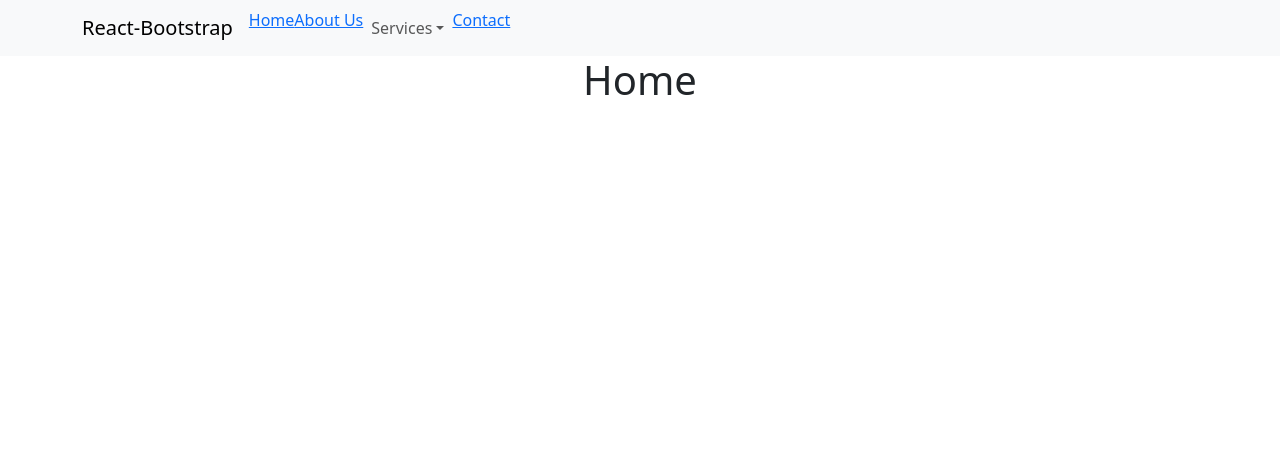
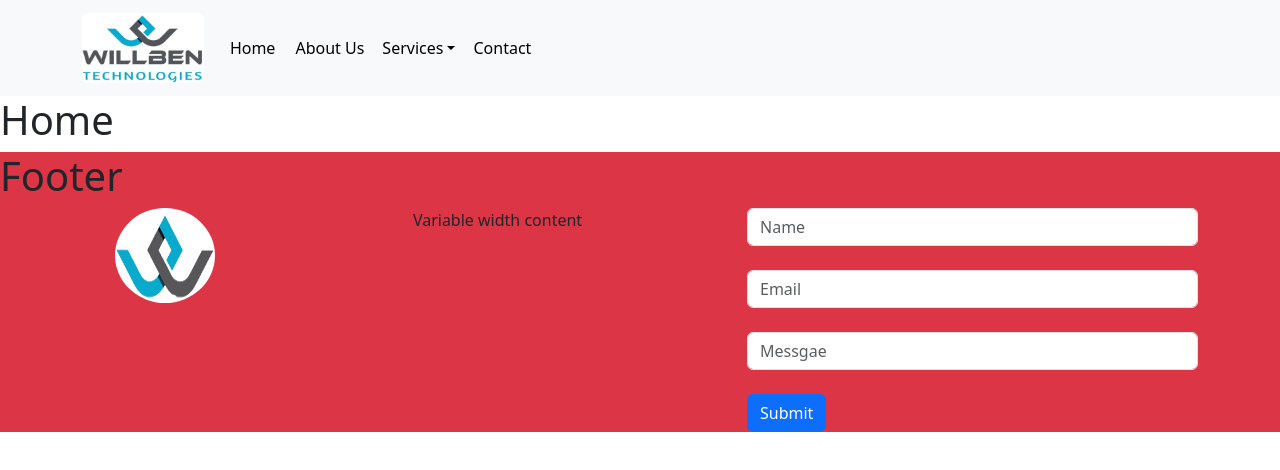
Before and after one commit to MuhammadZamin132611/Willben_Technologies_Web, a React (Create React App) app: page / in a window 1280 px wide. Shown: the top 470 px of the page. Built offline with nearby package versions, Linux system fonts and the light colour scheme.

Commit message:
first commit

```diff
--- a/src/App.css
+++ b/src/App.css
@@ -6,7 +6,13 @@
   height: 40vmin;
   pointer-events: none;
 }
-
+/*  */
+.navbar-nav a{
+  text-decoration: none;
+  padding: 10px;
+  color: black;
+}
+/*  */
 @media (prefers-reduced-motion: no-preference) {
   .App-logo {
     animation: App-logo-spin infinite 20s linear;
--- a/src/App.js
+++ b/src/App.js
@@ -3,7 +3,8 @@ import './App.css';
 
 function App() {
   return (
-    <div className="App">
+    // <div className="App">
+    <div>
       <MainRouter />
     </div>
   );
--- a/src/component/Footer.js
+++ b/src/component/Footer.js
@@ -1,7 +1,32 @@
+import Container from 'react-bootstrap/Container';
+import Row from 'react-bootstrap/Row';
+import Col from 'react-bootstrap/Col';
+import Image from 'react-bootstrap/Image';
+import icon from '../assets/willben_logo.jpg'
 
-function Footer(){
+function Footer() {
     return (
-        <h1>Footer</h1>
+        <div className="bg-danger">
+            <h1>Footer</h1>
+            <Container>
+
+                <Row className="">
+                    <Col sm={2} className='d-flex justify-content-center'>
+                        <Image src={icon} roundedCircle style={{height:'95px', width:'100px'}} />
+                    </Col>
+                    <Col sm={5} className='d-flex justify-content-center'>
+
+                        Variable width content</Col>
+                    <Col  sm={5} className='grid justify-content-center'>
+                        <input type="text" className='form-control' placeholder='Name' /><br />
+                        <input type="text" className='form-control' placeholder='Email' /><br />
+                        <input type="text" className='form-control' placeholder='Messgae' /><br />
+                        <button className='btn btn-primary'>Submit</button>
+                    </Col>
+                </Row>
+
+            </Container>
+        </div>
     )
 }
 
--- a/src/component/Header.js
+++ b/src/component/Header.js
@@ -3,11 +3,15 @@ import Nav from 'react-bootstrap/Nav';
 import Navbar from 'react-bootstrap/Navbar';
 import NavDropdown from 'react-bootstrap/NavDropdown';
 import { Link } from 'react-router-dom';
-function Header(){
+import Image from 'react-bootstrap/Image';
+import logo from '../assets/willben_technologies1.jpeg'
+function Header() {
     return (
         <Navbar expand="lg" className="bg-body-tertiary">
             <Container>
-        <Navbar.Brand href="#home">React-Bootstrap</Navbar.Brand>
+                {/* <Navbar.Brand ><Link to="/">Willben Technologies</Link></Navbar.Brand> */}
+                <Navbar.Brand ><Link to="/"><Image src={logo} rounded style={{height:"70px"}} /></Link></Navbar.Brand>
+
                 <Navbar.Toggle aria-controls="basic-navbar-nav" />
                 <Navbar.Collapse id="basic-navbar-nav">
                     <Nav className="me-auto">
--- a/src/component/MainRouter.js
+++ b/src/component/MainRouter.js
@@ -3,6 +3,7 @@ import { BrowserRouter, Routes, Route } from 'react-router-dom'
 import Home from './Home'
 import About from "./about/About"
 import Contact from "./Contact"
+import Footer from './Footer'
 function MainRouter() {
     return (
         <>
@@ -16,6 +17,7 @@ function MainRouter() {
                     {/* <Route path='/*' element={<Page404 />} /> */}
 
                 </Routes>
+                <Footer />
             </BrowserRouter>
         </>
     )
```
Lines whose indentation alone changed are shown as unchanged.
